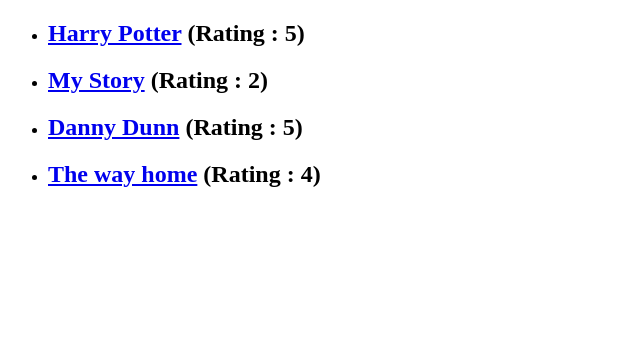
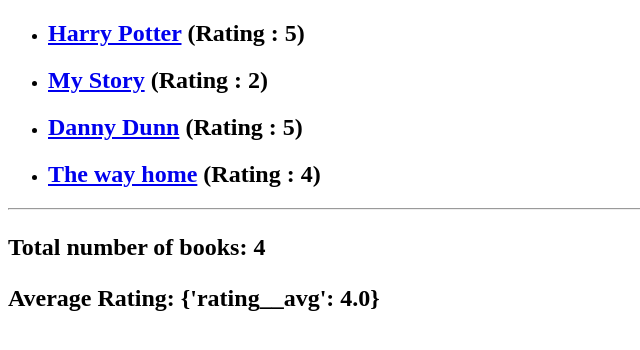
Before and after one commit to jerripat/BookStore, a Django app: page / in a window 1280 px wide. Shown: the top 350 px of the page, without its empty margins (0-640 px from the left). Run offline with Django 4.2, Linux system fonts and the light colour scheme; data comes from the database, SQL or seed files in the repository.

Commit message:
aggregates

```diff
--- a/book_store/book_outlet/models.py
+++ b/book_store/book_outlet/models.py
@@ -8,7 +8,7 @@
     rating = models.IntegerField(validators=[MinValueValidator(1),MaxValueValidator(5)])
     author = models.CharField(null=True,max_length=100)
     is_bestseller = models.BooleanField(False)
-    slug = models.SlugField(default="", null=False)
+    slug = models.SlugField(default="", null=False, db_index=True)
 
     def save(self, *args, **kwargs):
         self.slug = slugify(self.title)
--- a/book_store/book_outlet/templates/book_outlet/index.html
+++ b/book_store/book_outlet/templates/book_outlet/index.html
@@ -7,10 +7,21 @@
 
 
 {% block content %}
-    <ul>
-        {% for book in books %}
-             <li><h2><a href="{{ book.get_absolute_url }}">{{ book.title }}</a> (Rating : {{ book.rating }})</h2></li>
-            {% endfor %}
-     </ul>
+<ul>
+    {% for book in books %}
+    <li>
+        <h2><a href="{{ book.get_absolute_url }}">{{ book.title }}</a> (Rating : {{ book.rating }})</h2>
+    </li>
+    {% endfor %}
+</ul>
+
+<hr>
+
+<h2>
+    <p>Total number of books: {{ num_books}}</p>
+</h2>
+<h2>
+    <p>Average Rating: {{ avg_rating }}</p>
+</h2>
 
 {% endblock %}
--- a/book_store/book_outlet/views.py
+++ b/book_store/book_outlet/views.py
@@ -1,13 +1,18 @@
 from django.shortcuts import get_object_or_404,  render
 from .models import Book
 from django.http import Http404
+from django.db.models import Avg
 
 
 
 def index(request):
     books = Book.objects.all()
+    num_books = books.count()
+    avg_rating = books.aggregate(Avg("rating"))
     return render(request, "book_outlet/index.html", {
-        "books": books
+        "books": books,
+        "num_books": num_books,
+        "avg_rating" : avg_rating,
     })
 
 def book_detail(request, slug):
```
